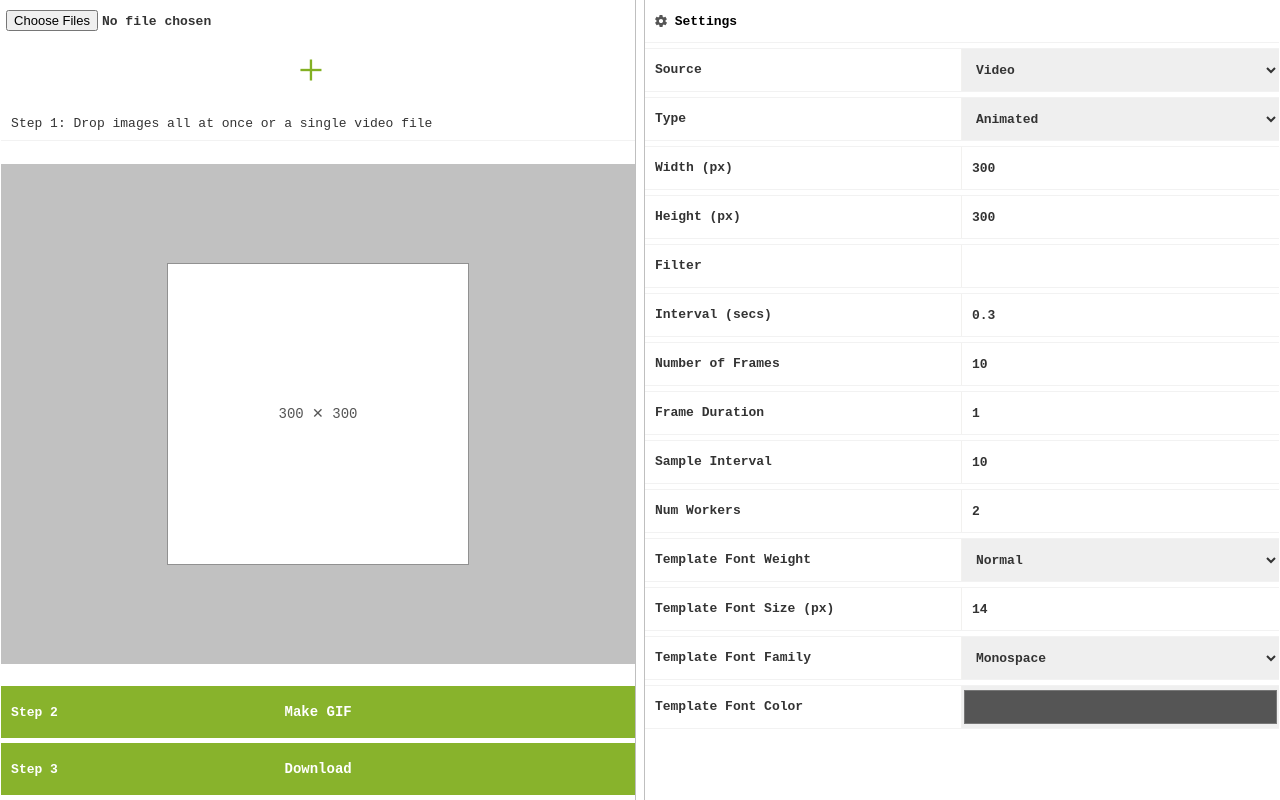
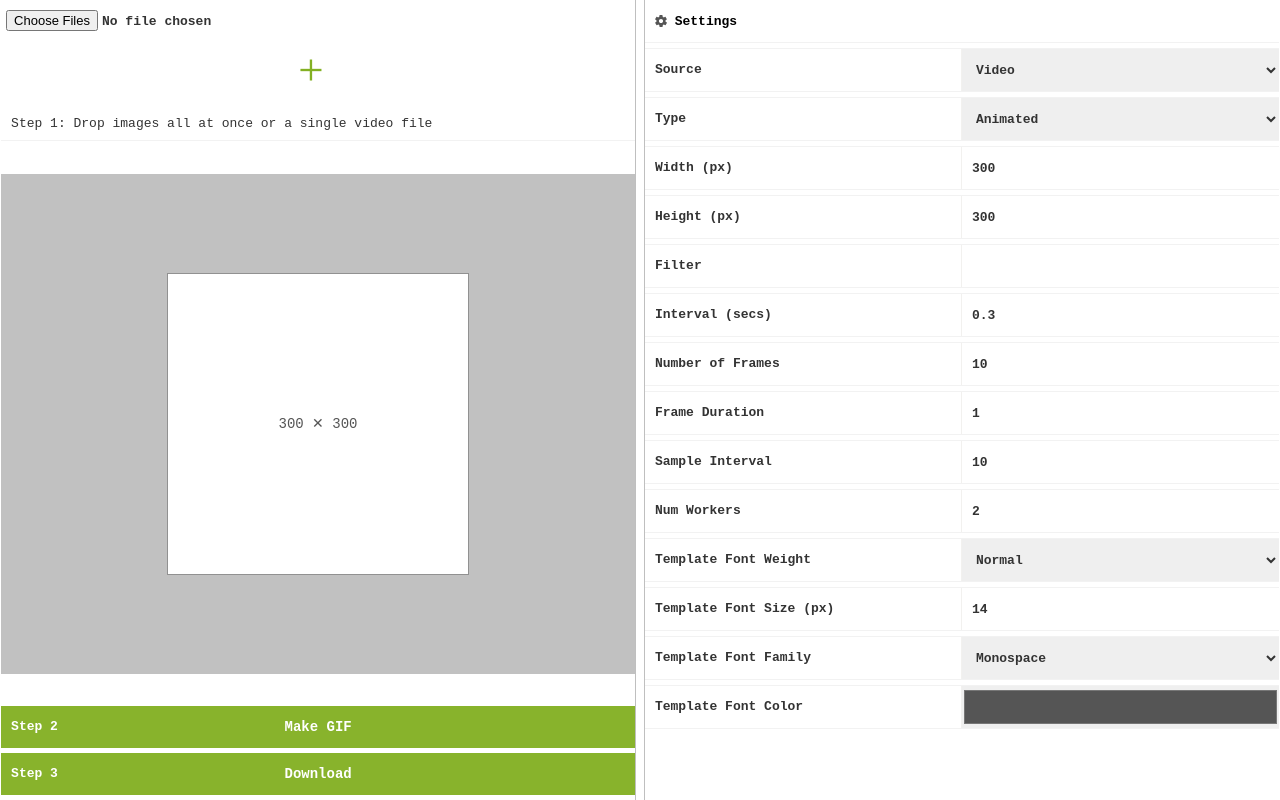
Before and after one commit to hoviekeller/gif-maker, a browser extension: page data/interface/index.html in a window 1280 px wide. Drawn offline with Linux system fonts and the light colour scheme.

Commit message:
Add files via upload

```diff
--- a/data/interface/index.css
+++ b/data/interface/index.css
@@ -170,11 +170,11 @@ a {
   border: 0;
   margin: 0;
   color: #fff;
-  height: 52px;
+  height: 42px;
   cursor: pointer;
   font-size: 14px;
   font-weight: 600;
-  line-height: 52px;
+  line-height: 42px;
   user-select: none;
   position: relative;
   text-align: center;
@@ -262,7 +262,7 @@ a {
 .order {
   left: 10px;
   color: #fff;
-  bottom: 16px;
+  bottom: 12px;
   fill: #83b023;
   font-size: 13px;
   text-align: left;
```
